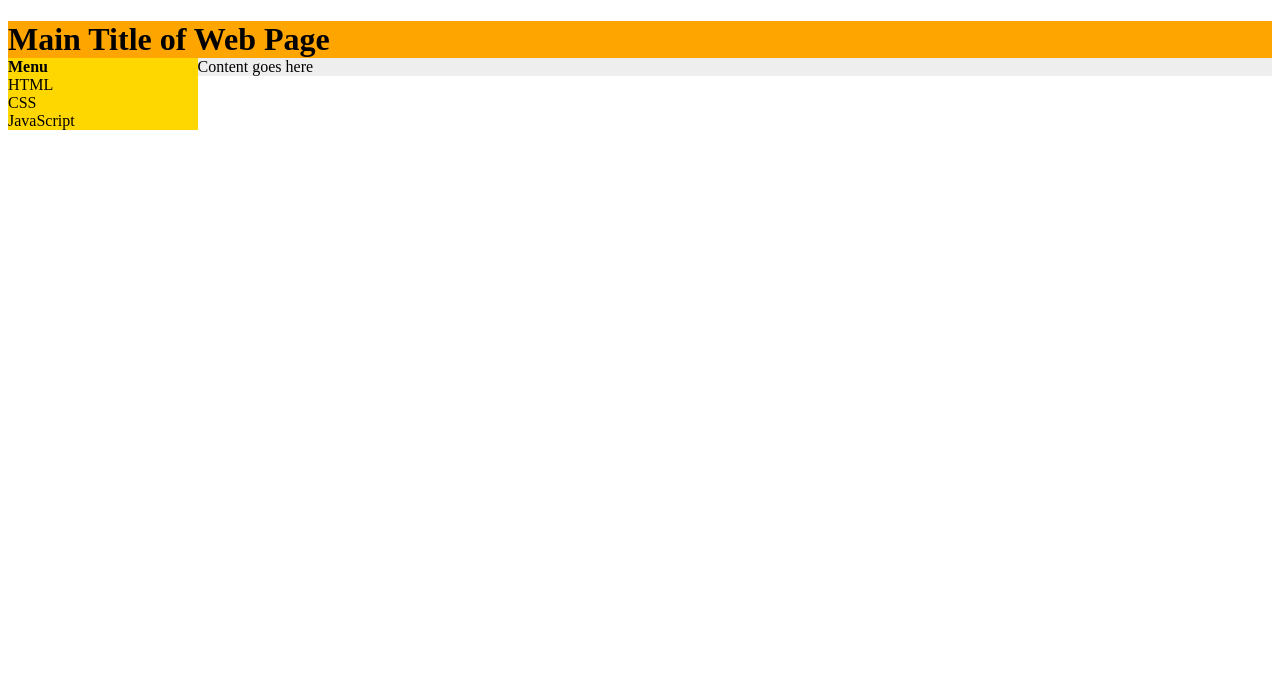
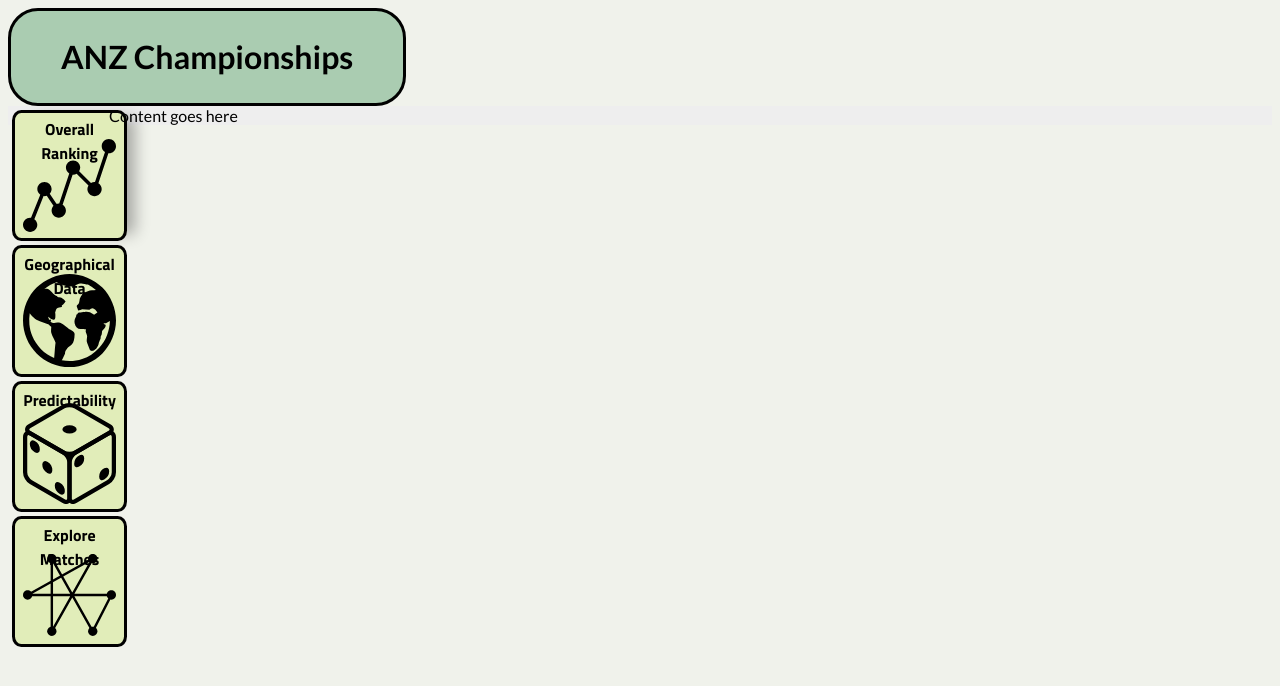
Before and after one commit to rWolstenholme/ANZ-Championship-Analyst, a plain HTML site: page index.html in a window 1280 px wide. Drawn offline with Linux system fonts and the light colour scheme.

Commit message:
More visual layout stuff, add buttons

```diff
--- a/index.html
+++ b/index.html
@@ -7,16 +7,18 @@
         <script type="text/javascript" src="scripts/test.js"></script>
         <script type="text/javascript" src="scripts/moment.min.js"></script>
         <link rel="stylesheet" type="text/css" href="stylesheets/mainStyle.css">
+        <link href='http://fonts.googleapis.com/css?family=Lato:400,700|Titillium+Web:700' rel='stylesheet' type='text/css'>
     </head>
     <body  onload="startTest()">
         <div id="header">
-        <h1 style="margin-bottom:0;">Main Title of Web Page</h1></div>
-
+        <h1>ANZ Championships</h1></div>
+        <br>
         <div id="toolbar">
-        <b>Menu</b><br>
-        HTML<br>
-        CSS<br>
-        JavaScript</div>
+            <a onclick="dispRank()" class="button selectedButton" id="rank">Overall Ranking</a>
+            <a onclick="dispGeo()" onclick="dispRank()" class="button" id="geo">Geographical Data</a>
+            <a onclick="dispPred()" class="button" id="prob">Predictability</a>
+            <a onclick="dispExp()" class="button" id="expl">Explore Matches</a>
+        </div>
 
         <div id="content">
         Content goes here</div>
--- a/stylesheets/mainStyle.css
+++ b/stylesheets/mainStyle.css
@@ -1,20 +1,67 @@
 #header{
-    width:100%;
-    background-color:#FFA500;
+    background-color:#AACCB1;
+    margin-left: auto;
+    margin-right: auto;
+    border:3px solid black;
+    border-radius:30px;
+    padding: 5px 50px 5px 50px;
+    display: inline-block;
 }
 
 #toolbar{
     height:100%;
-    width:15%;
+    width:8%;
     max-width:300px;
     min-width:80px;
     float:left;
-    background-color:#FFD700;
 }
 
 #content{
     background-color:#EEEEEE;
-    height:100%
+    height:100%;
     width:100%;
-    min-width:800px;
 }
+
+.button{
+    background-position: 50% 80%;
+    background-repeat: no-repeat;
+    background-size: 85%;
+    background-color: #E1EDB9;
+    width: 100%;
+    height: 0;
+    padding: 4% 4% 120% 4%;
+    border:3px solid black;
+    border-radius:8%;
+    margin:4px;
+    text-align:center;
+    display:block;
+    font-family: 'Titillium Web', sans-serif;
+    font-size: medium;
+}
+
+.button:hover{
+    background-color: #68B3AF;
+    cursor: pointer;
+}
+
+.selectedButton{
+    box-shadow: 15px 0 15px -7px rgba(0,0,0,0.3);
+}
+
+#rank{
+    background-image:url('../images/icons/lineChart.svg');
+}
+#geo{
+    background-image:url('../images/icons/globe.svg');
+}
+#prob{
+    background-image:url('../images/icons/die.svg');
+}
+#expl{
+    background-image:url('../images/icons/matches.svg');
+}
+
+body{
+    font-family: 'Lato', sans-serif;
+    background-color: #F0F2EB;
+}
```
Also changed, not shown: images/Sources.txt (added), images/icons/die.svg (added), images/icons/globe.svg (added), images/icons/lineChart.svg (added), images/icons/matches.svg (added).
